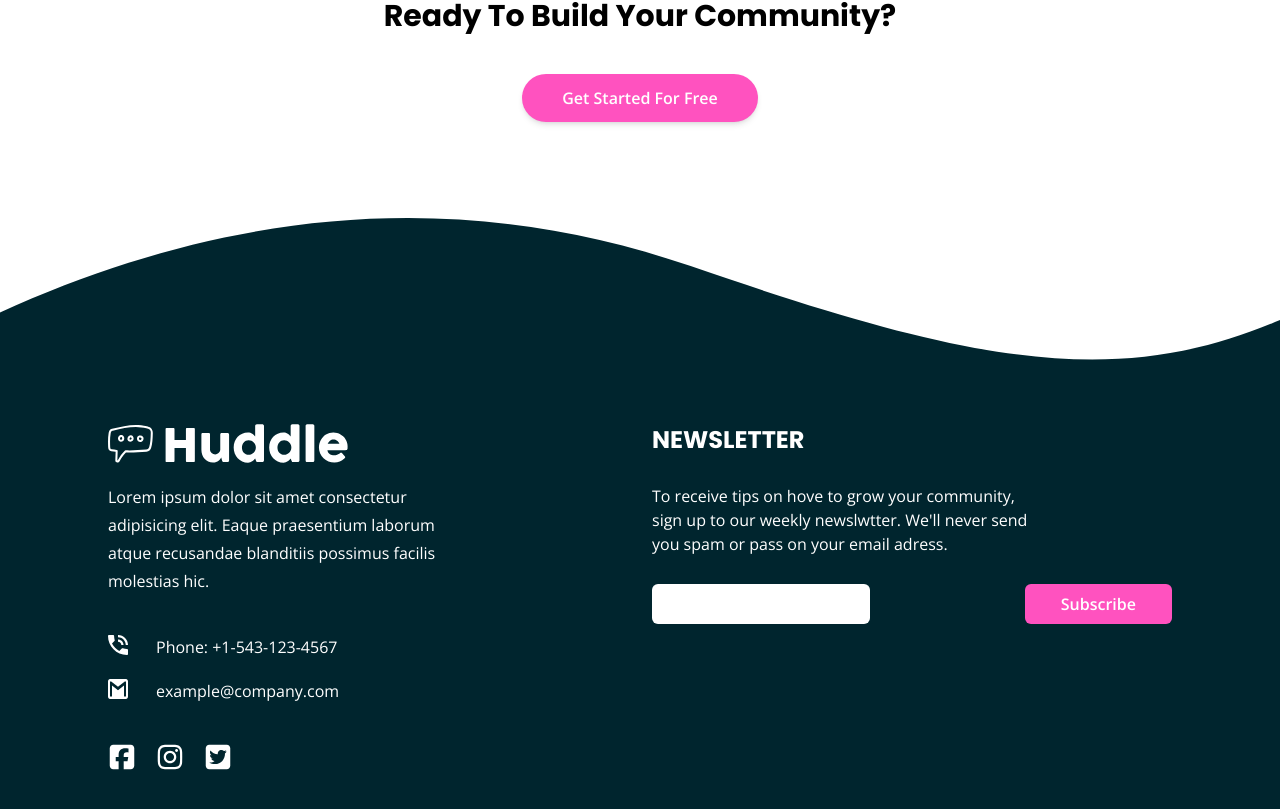
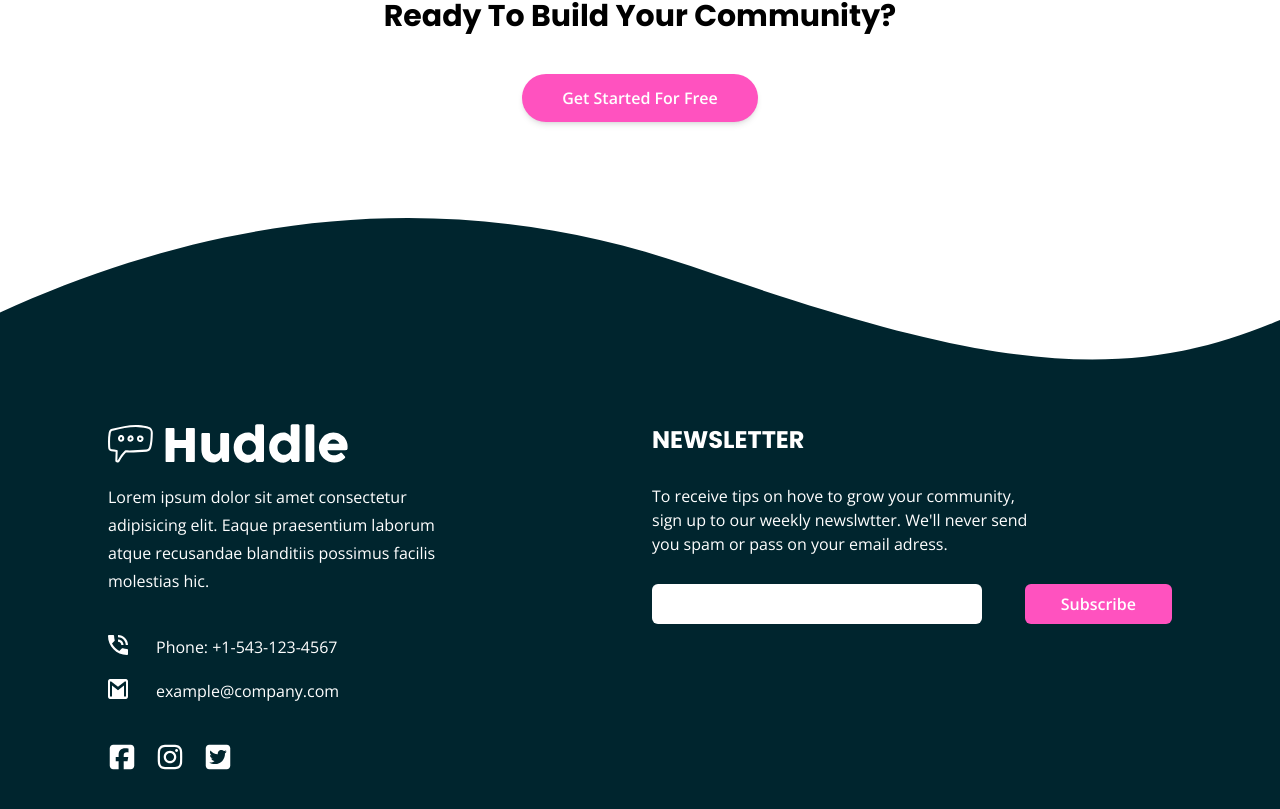
Before and after one commit to flaviogp/huddle-landing-page-challenge, a React (Vite) app: page / in a window 1280 px wide. Shown: the part 3716-4525 px from the top of the page. Built offline with nearby package versions, Linux system fonts and the light colour scheme.

Commit message:
fix: fix label layout

```diff
--- a/src/components/Newsletter.tsx
+++ b/src/components/Newsletter.tsx
@@ -34,12 +34,12 @@ const Newsletter = () => {
 
         <form name="form" onSubmit={(e) => handleSubmit(e)} method="GET"  className="flex flex-wrap justify-end w-full lg:w-[520px] gap-5 lg:gap-0 lg:justify-between">
 
-            <label htmlFor="email">
+            <label htmlFor="email" className="w-full lg:max-w-[330px]">
                 <input
                   type="email"
                   name="email"
                   id="email"
-                  className="w-full p-2 rounded-md lg:max-w-[330px] text-tVeryDarkCyan font-semibold"
+                  className="w-full p-2 rounded-md text-tVeryDarkCyan font-semibold"
                   onChange={(e) => setEmail(e.currentTarget.value)}
                 />
             </label>
```
